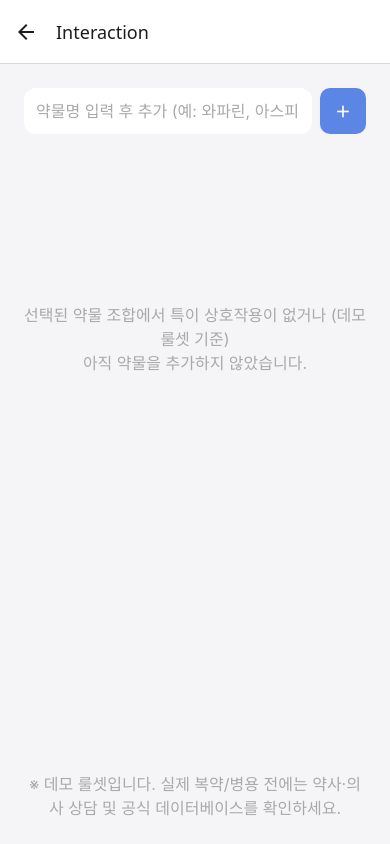
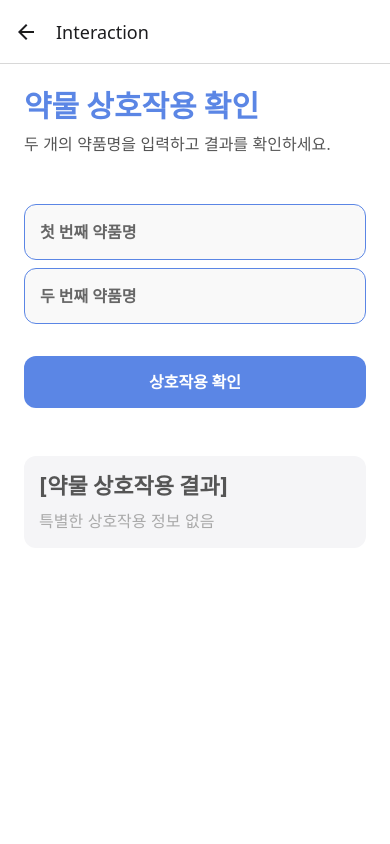
Before and after one commit to medi-talk/Medi_Talk_application, a React Native app in the folder Frontend/: screen /Interaction in a window 390 px wide. Built offline with nearby package versions, Linux system fonts and the light colour scheme.

Commit message:
약물 상호 작용 API 적용 및 UI 개선

```diff
--- a/Frontend/InteractionScreen.tsx
+++ b/Frontend/InteractionScreen.tsx
@@ -1,120 +1,260 @@
 // InteractionScreen.tsx
-import React, { useMemo, useState } from 'react';
-import { View, Text, TextInput, StyleSheet, TouchableOpacity, FlatList } from 'react-native';
-import Icon from 'react-native-vector-icons/MaterialCommunityIcons';
-import { COLORS, SIZES, FONTS } from './styles/theme';
 
-type Rule = { a: string; b: string; level: '주의' | '금기' | '정보'; note: string };
+import React, { useState } from "react";
+import {
+  View,
+  Text,
+  TextInput,
+  TouchableOpacity,
+  StyleSheet,
+  SafeAreaView,
+  StatusBar,
+  Alert,
+  KeyboardAvoidingView,
+  Platform,
+  ScrollView,
+} from "react-native";
+import { COLORS, SIZES, FONTS } from "./styles/theme";
 
-//api 완성되면 가져와서 수정하면 됨
-const DEMO_RULES: Rule[] = [
-  { a: '와파린', b: '아스피린', level: '주의', note: '출혈 위험 증가 가능 (데모)' },
-  { a: '와파린', b: '이부프로펜', level: '주의', note: '출혈/위장관 자극 (데모)' },
-  { a: '아스피린', b: '이부프로펜', level: '정보', note: '진통 효과 영향 가능 (데모)' },
-  { a: 'MAOI', b: '수도에페드린', level: '금기', note: '고혈압 위기 위험 (데모)' },
-];
+//반드시 공공데이터포털 "디코딩 인증키" 원본 그대로 넣으세요
+const SERVICE_KEY = "";
 
-function norm(s: string) {
-  return s.trim().toLowerCase();
+// 문자열 정리 함수
+const cleanText = (txt: string) => (txt || "").replace(/\s+/g, " ");
+
+// DUR 약품 검색 (자동완성)
+async function fetchDrugList(query: string) {
+  if (!query) return [];
+  const url = `https://apis.data.go.kr/1471000/DURPrdlstInfoService03/getDurPrdlstInfoList03?serviceKey=${encodeURIComponent(
+    SERVICE_KEY
+  )}&type=json&itemName=${encodeURIComponent(query)}&numOfRows=20&pageNo=1`;
+
+  try {
+    const response = await fetch(url);
+    const json = await response.json();
+    return json.body?.items || [];
+  } catch (err) {
+    console.error("검색 실패:", err);
+    return [];
+  }
+}
+
+// DUR API 공통 호출
+async function fetchDurAPI(apiName: string, drug1: string, drug2?: string) {
+  let url = `https://apis.data.go.kr/1471000/DURPrdlstInfoService03/${apiName}?serviceKey=${encodeURIComponent(
+    SERVICE_KEY
+  )}&type=json&numOfRows=10&pageNo=1`;
+
+  if (["getUsjntTabooInfoList03", "getEfcyDplctInfoList03"].includes(apiName) && drug2) {
+    url += `&itemName=${encodeURIComponent(drug1)}&itemName2=${encodeURIComponent(drug2)}`;
+  } else {
+    url += `&itemName=${encodeURIComponent(drug1)}`;
+  }
+
+  try {
+    const response = await fetch(url);
+    const json = await response.json();
+    return json.body?.items || [];
+  } catch (err) {
+    console.error(`${apiName} 요청 실패:`, err);
+    return [];
+  }
 }
 
 export default function InteractionScreen() {
-  const [input, setInput] = useState('');
-  const [items, setItems] = useState<string[]>([]);
+  const [drug1, setDrug1] = useState("");
+  const [drug2, setDrug2] = useState("");
+  const [results1, setResults1] = useState<any[]>([]);
+  const [results2, setResults2] = useState<any[]>([]);
+  const [mergedResults, setMergedResults] = useState<any[]>([]);
 
-  const add = () => {
-    const k = input.trim();
-    if (!k) return;
-    if (!items.map(norm).includes(norm(k))) setItems(prev => [k, ...prev]);
-    setInput('');
+  const handleSearch1 = async (text: string) => {
+    setDrug1(text);
+    if (text.length > 0) {
+      const list = await fetchDrugList(text);
+      setResults1(list);
+    } else {
+      setResults1([]);
+    }
   };
-  const remove = (name: string) => setItems(prev => prev.filter(i => i !== name));
 
-  const results = useMemo(() => {
-    const names = items.map(norm);
-    const findings: Rule[] = [];
-    for (const r of DEMO_RULES) {
-      const A = norm(r.a), B = norm(r.b);
-      if (names.includes(A) && names.includes(B)) findings.push(r);
+  const handleSearch2 = async (text: string) => {
+    setDrug2(text);
+    if (text.length > 0) {
+      const list = await fetchDrugList(text);
+      setResults2(list);
+    } else {
+      setResults2([]);
     }
-    return findings;
-  }, [items]);
+  };
 
-  const levelColor = (lv: Rule['level']) => (lv === '금기' ? COLORS.danger : lv === '주의' ? '#FF9F43' : COLORS.gray);
+  const handleCheckInteraction = async () => {
+    if (!drug1 || !drug2) {
+      Alert.alert("알림", "두 개의 약품명을 모두 입력해주세요.");
+      return;
+    }
+
+    // 병용금기
+    const tabooRes = await fetchDurAPI("getUsjntTabooInfoList03", drug1, drug2);
+    const tabooText =
+      tabooRes.length > 0
+        ? `병용금기 (${cleanText(
+            tabooRes[0].PROHBT_CONTENT || tabooRes[0].MIXTURE || "사유 없음"
+          )})`
+        : null;
+
+    // 효능군 중복
+    const duplicateRes = await fetchDurAPI("getEfcyDplctInfoList03", drug1, drug2);
+    const duplicateText = duplicateRes.length > 0 ? "효능군 중복" : null;
+
+    // 결과 합치기 병용금기 > 효능군 중복 병용금기 약품은 효능군 중복을 봐도 필요가 없으므로 병용금기만 결과창에 나옴
+    const combined: any[] = [];
+    if (tabooText) {
+      combined.push({ level: "위험", text: tabooText });
+    } else if (duplicateText) {
+      combined.push({ level: "주의", text: duplicateText });
+    }
+
+    setMergedResults(combined);
+  };
 
   return (
-    <View style={styles.safe}>
-      <View style={styles.row}>
+    <SafeAreaView style={styles.safeArea}>
+      <StatusBar barStyle="dark-content" />
+      <KeyboardAvoidingView
+        style={{ flex: 1 }}
+        behavior={Platform.OS === "ios" ? "padding" : undefined}
+      >
+        <ScrollView contentContainerStyle={styles.container}>
+          <Text style={styles.title}>약물 상호작용 확인</Text>
+          <Text style={styles.subtitle}>두 개의 약품명을 입력하고 결과를 확인하세요.</Text>
+
+          {/* 첫 번째 약품 입력 */}
           <TextInput
-          style={[styles.input, { flex: 1 }]}
-          placeholder="약물명 입력 후 추가 (예: 와파린, 아스피린)"
-          placeholderTextColor={COLORS.gray}
-          value={input}
-          onChangeText={setInput}
-          onSubmitEditing={add}
+            style={styles.input}
+            placeholder="첫 번째 약품명"
+            value={drug1}
+            onChangeText={handleSearch1}
+            placeholderTextColor="#666"
           />
-        <TouchableOpacity style={styles.addBtn} onPress={add}>
-          <Icon name="plus" size={20} color={COLORS.white} />
+          {results1.length > 0 && (
+            <View style={styles.suggestionBox}>
+              {results1.map((item, idx) => (
+                <TouchableOpacity
+                  key={idx}
+                  onPress={() => {
+                    setDrug1(item.ITEM_NAME);
+                    setResults1([]);
+                  }}
+                >
+                  <Text style={styles.suggestion}>{item.ITEM_NAME}</Text>
                 </TouchableOpacity>
-      </View>
-
-
-      <View style={styles.chips}>
-        {items.map(n => (
-          <View key={n} style={styles.chip}>
-            <Text style={styles.chipTxt}>{n}</Text>
-            <TouchableOpacity onPress={() => remove(n)} style={{ marginLeft: 6 }}>
-              <Icon name="close" size={16} color={COLORS.gray} />
-            </TouchableOpacity>
-          </View>
               ))}
             </View>
+          )}
 
-
-      <FlatList
-        data={results}
-        keyExtractor={(_, i) => String(i)}
-        renderItem={({ item }) => (
-          <View style={styles.card}>
-            <Text style={styles.title}>{item.a} + {item.b}</Text>
-            <Text style={[styles.level, { color: levelColor(item.level) }]}>{item.level}</Text>
-            <Text style={styles.note}>{item.note}</Text>
+          {/* 두 번째 약품 입력 */}
+          <TextInput
+            style={styles.input}
+            placeholder="두 번째 약품명"
+            value={drug2}
+            onChangeText={handleSearch2}
+            placeholderTextColor="#666"
+          />
+          {results2.length > 0 && (
+            <View style={styles.suggestionBox}>
+              {results2.map((item, idx) => (
+                <TouchableOpacity
+                  key={idx}
+                  onPress={() => {
+                    setDrug2(item.ITEM_NAME);
+                    setResults2([]);
+                  }}
+                >
+                  <Text style={styles.suggestion}>{item.ITEM_NAME}</Text>
+                </TouchableOpacity>
+              ))}
             </View>
           )}
-        ListEmptyComponent={
-          <View style={styles.empty}>
-            <Text style={styles.muted}>
-              선택된 약물 조합에서 특이 상호작용이 없거나 (데모 룰셋 기준){'\n'}
-              아직 약물을 추가하지 않았습니다.
+
+          {/* 상호작용 확인 버튼 */}
+          <TouchableOpacity style={styles.checkButton} onPress={handleCheckInteraction}>
+            <Text style={styles.buttonText}>상호작용 확인</Text>
+          </TouchableOpacity>
+
+          {/* 결과 출력 */}
+          <View style={styles.resultBox}>
+            <Text style={styles.resultTitle}>[약물 상호작용 결과]</Text>
+            {mergedResults.length === 0 ? (
+              <Text style={styles.safeText}>특별한 상호작용 정보 없음</Text>
+            ) : (
+              mergedResults.map((item, idx) => (
+                <Text
+                  key={idx}
+                  style={[
+                    styles.detailText,
+                    item.level === "위험" ? styles.dangerText : styles.warningText,
+                  ]}
+                >
+                  {item.text}
                 </Text>
+              ))
+            )}
           </View>
-        }
-        contentContainerStyle={{ paddingVertical: 8 }}
-      />
-
-      <Text style={styles.notice}>
-        ※ 데모 룰셋입니다. 실제 복약/병용 전에는 약사·의사 상담 및 공식 데이터베이스를 확인하세요.
-      </Text>
-    </View>
+        </ScrollView>
+      </KeyboardAvoidingView>
+    </SafeAreaView>
   );
 }
 
 const styles = StyleSheet.create({
-  safe: { flex: 1, backgroundColor: COLORS.lightGray, padding: SIZES.padding },
-  row: { flexDirection: 'row', alignItems: 'center' },
+  safeArea: { flex: 1, backgroundColor: COLORS.white },
+  container: { flexGrow: 1, padding: SIZES.padding },
+  title: { ...FONTS.h1, color: COLORS.primary, marginBottom: SIZES.base },
+  subtitle: { ...FONTS.p, color: COLORS.darkGray, marginBottom: SIZES.padding * 2 },
   input: {
-    backgroundColor: COLORS.white, borderRadius: SIZES.radius, paddingHorizontal: 12, height: 46,
-    ...FONTS.p, color: COLORS.darkGray, marginRight: 8,
+    width: "100%",
+    backgroundColor: "#f9f9f9",
+    borderRadius: SIZES.radius,
+    padding: 15,
+    marginBottom: SIZES.base,
+    borderWidth: 1,
+    borderColor: COLORS.primary,
+    ...FONTS.p,
+    color: "#000",
+    fontWeight: "600",
   },
-  addBtn: { width: 46, height: 46, borderRadius: 10, backgroundColor: COLORS.primary, alignItems: 'center', justifyContent: 'center' },
-  chips: { flexDirection: 'row', flexWrap: 'wrap', marginVertical: 12, gap: 8 },
-  chip: { flexDirection: 'row', alignItems: 'center', backgroundColor: COLORS.white, borderRadius: 18, paddingHorizontal: 10, paddingVertical: 6 },
-  chipTxt: { ...FONTS.p, color: COLORS.darkGray },
-  card: { backgroundColor: COLORS.white, borderRadius: SIZES.radius, padding: SIZES.padding, marginBottom: SIZES.base * 2 },
-  title: { ...FONTS.h3, color: COLORS.darkGray },
-  level: { ...FONTS.h3, marginTop: 6 },
-  note: { ...FONTS.p, color: COLORS.gray, marginTop: 4 },
-  empty: { alignItems: 'center', marginTop: '40%' },
-  muted: { ...FONTS.p, color: COLORS.gray, textAlign: 'center' },
-  notice: { ...FONTS.p, color: COLORS.gray, textAlign: 'center', marginTop: 8 },
+  suggestionBox: {
+    borderWidth: 1,
+    borderColor: COLORS.lightGray,
+    borderRadius: SIZES.radius,
+    backgroundColor: COLORS.white,
+    marginBottom: SIZES.base,
+  },
+  suggestion: {
+    padding: 10,
+    borderBottomWidth: 1,
+    borderColor: COLORS.lightGray,
+    color: COLORS.darkGray,
+  },
+  checkButton: {
+    backgroundColor: COLORS.primary,
+    padding: 15,
+    borderRadius: SIZES.radius,
+    alignItems: "center",
+    marginTop: SIZES.padding,
+    marginBottom: SIZES.padding * 2,
+  },
+  buttonText: { ...FONTS.h3, color: COLORS.white },
+  resultBox: {
+    backgroundColor: COLORS.lightGray,
+    padding: 15,
+    borderRadius: SIZES.radius,
+    marginBottom: SIZES.base,
+  },
+  resultTitle: { ...FONTS.h2, fontWeight: "bold", color: COLORS.darkGray, marginBottom: 8 },
+  safeText: { ...FONTS.p, color: COLORS.gray },
+  detailText: { ...FONTS.p, marginBottom: 5 },
+  dangerText: { color: COLORS.danger, fontWeight: "bold" },
+  warningText: { color: "#FF9F43", fontWeight: "600" },
 });
--- a/Frontend/MainScreen.tsx
+++ b/Frontend/MainScreen.tsx
@@ -40,16 +40,16 @@ const FeatureCard = ({ item, onPress }: {
     item: { name: string; icon: string; screen: string; };
     onPress: () => void;
 }) => (
-    <TouchableOpacity style={styles.card} onPress={onPress}>
-        <View style={styles.iconContainer}>
-            <Icon name={item.icon} size={30} color={COLORS.primary} />
+    <TouchableOpacity style={styles.cardRow} onPress={onPress}>
+        <View style={styles.iconRow}>
+            <Icon name={item.icon} size={26} color={COLORS.primary} />
         </View>
-        <Text style={styles.cardText}>{item.name}</Text>
+        <Text style={styles.cardRowText}>{item.name}</Text>
     </TouchableOpacity>
 );
 
 export default function MainScreen({ navigation }: any) {
-    const { state } = useAppStore(); // 전역 상태 불러오기
+    const { state } = useAppStore();
     const userName = state.user ? state.user.name : '사용자';
 
     const renderSection = ({ item: section }: {
@@ -59,16 +59,15 @@ export default function MainScreen({ navigation }: any) {
             <Text style={styles.sectionTitle}>{section.title}</Text>
             <FlatList
                 data={section.data}
-                renderItem={({ item }: { item: { name: string; icon: string; screen: string; } }) => (
+                renderItem={({ item }) => (
                     <FeatureCard
                         item={item}
                         onPress={() => navigation.navigate(item.screen)}
                     />
                 )}
                 keyExtractor={(item) => item.name}
-                numColumns={2}
+                numColumns={3} // 화면 너비에 맞게 3개씩 배치
                 scrollEnabled={false}
-                columnWrapperStyle={{ justifyContent: 'space-between' }}
             />
         </View>
     );
@@ -114,39 +113,42 @@ const styles = StyleSheet.create({
         marginBottom: SIZES.padding,
     },
     section: {
-        marginBottom: SIZES.base,
+        marginBottom: SIZES.padding,
     },
     sectionTitle: {
         ...FONTS.h3,
         color: COLORS.darkGray,
-        marginBottom: SIZES.base * 2,
+        marginBottom: SIZES.base,
         paddingHorizontal: SIZES.base,
     },
-    card: {
+    cardRow: {
+        flex: 1, // 화면 크기에 맞게 자동 분할
+        minWidth: 100,
+        maxWidth: 150,
+        margin: 4,
+        alignItems: 'center',
         backgroundColor: COLORS.white,
-        borderRadius: SIZES.radius * 1.5,
-        width: '48%',
-        padding: SIZES.padding,
-        marginBottom: SIZES.padding,
-        alignItems: 'flex-start',
+        borderRadius: SIZES.radius,
+        paddingVertical: 16,
         shadowColor: '#000',
-        shadowOffset: { width: 0, height: 4 },
+        shadowOffset: { width: 0, height: 2 },
         shadowOpacity: 0.05,
-        shadowRadius: 10,
-        elevation: 5,
+        shadowRadius: 5,
+        elevation: 2,
     },
-    iconContainer: {
-        width: 60,
-        height: 60,
-        borderRadius: 30,
+    iconRow: {
+        width: 50,
+        height: 50,
+        borderRadius: 25,
         backgroundColor: COLORS.primary + '15',
         justifyContent: 'center',
         alignItems: 'center',
-        marginBottom: SIZES.base * 2,
+        marginBottom: 8,
     },
-    cardText: {
+    cardRowText: {
         ...FONTS.p,
-        fontWeight: '600',
+        fontWeight: '500',
         color: COLORS.darkGray,
+        textAlign: 'center',
     },
 });
```
Also changed, not shown: 8 other files (tests, documents, lock files or other folders). Lines whose indentation alone changed are shown as unchanged.
